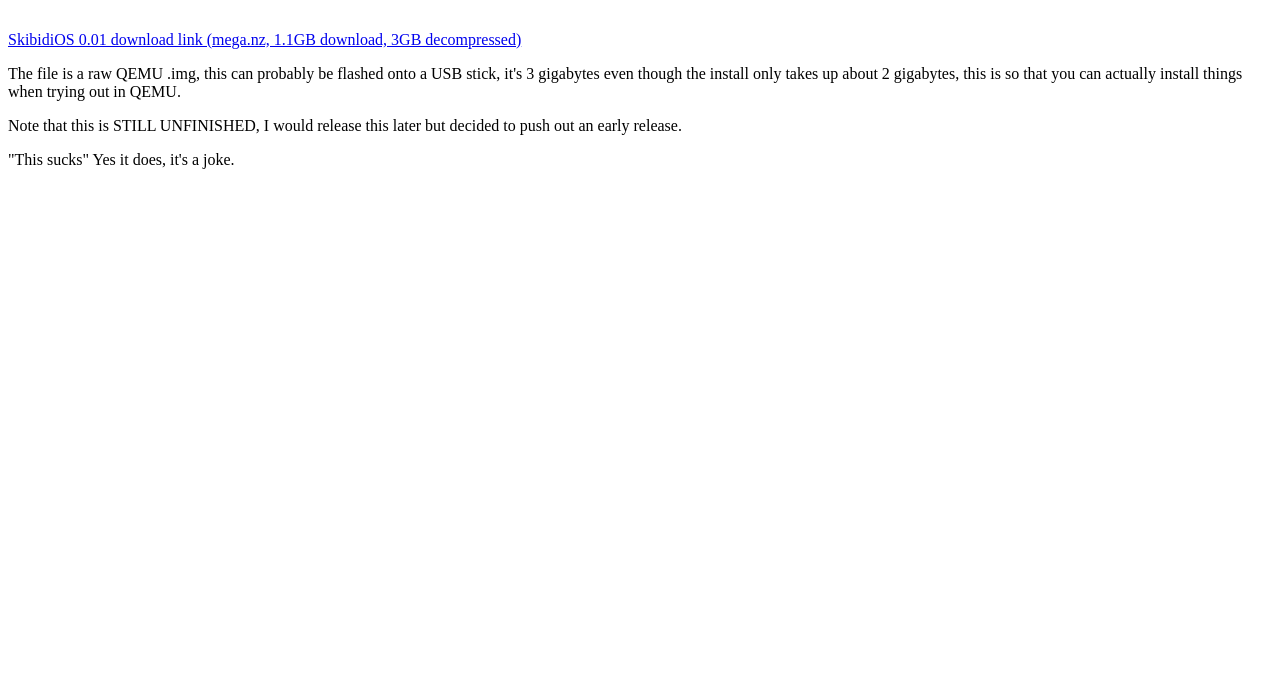
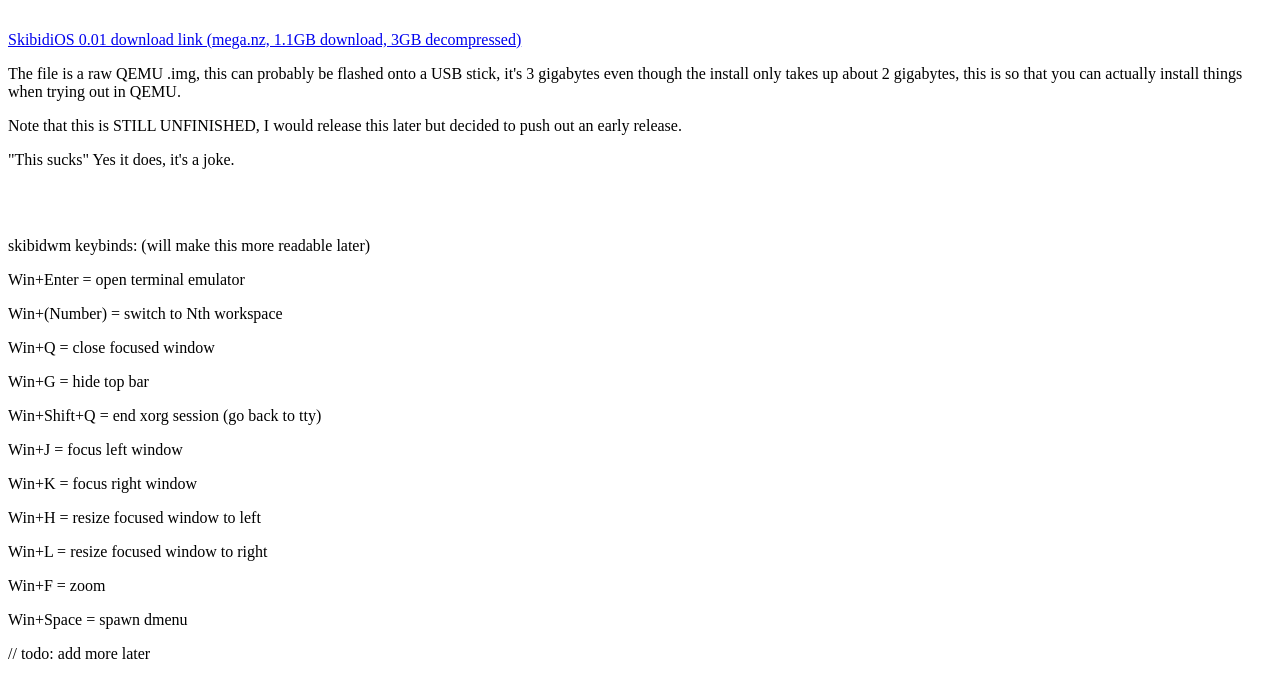
Before and after one commit to Newer1107/averagedebianuser.github.io-1, a plain HTML site: page skibidios.html in a window 1280 px wide. Shown: the part 101-798 px from the top of the page. Drawn offline with Linux system fonts and the light colour scheme.

Commit message:
Update skibidios.html

```diff
--- a/skibidios.html
+++ b/skibidios.html
@@ -13,7 +13,21 @@
       <br>
       <p>The file is a raw QEMU .img, this can probably be flashed onto a USB stick, it's 3 gigabytes even though the install only takes up about 2 gigabytes, this is so that you can actually install things when trying out in QEMU.</p>
       <p>Note that this is STILL UNFINISHED, I would release this later but decided to push out an early release.</p>
-      <p>"This sucks" Yes it does, it's a joke.</P>
+      <p>"This sucks" Yes it does, it's a joke.</p>
+      <br><br>
+      <p>skibidwm keybinds: (will make this more readable later)</p>
+      <p>Win+Enter = open terminal emulator</p>
+      <p>Win+(Number) = switch to Nth workspace</p>
+      <p>Win+Q = close focused window</p>
+      <p>Win+G = hide top bar</p>
+      <p>Win+Shift+Q = end xorg session (go back to tty)</p>
+      <p>Win+J = focus left window</p>
+      <p>Win+K = focus right window</p>
+      <p>Win+H = resize focused window to left</p>
+      <p>Win+L = resize focused window to right</p>
+      <p>Win+F = zoom</p>
+      <p>Win+Space = spawn dmenu</p>
+      <p>// todo: add more later</p>
     </main>
   </body>
 </html>
```
